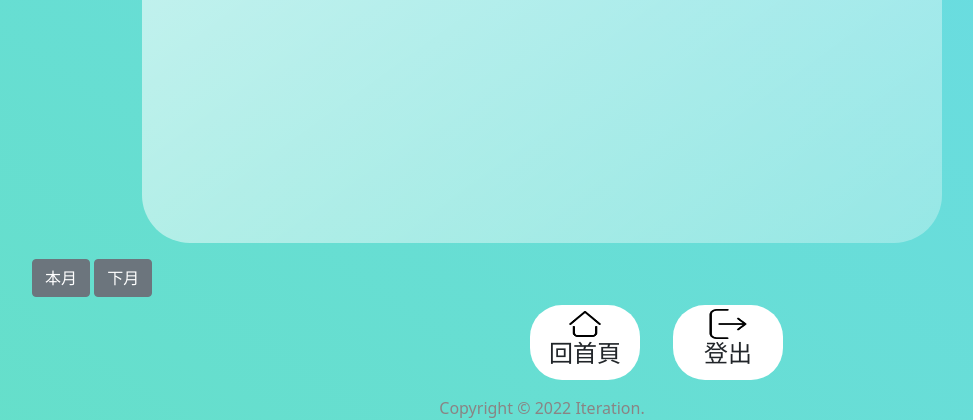
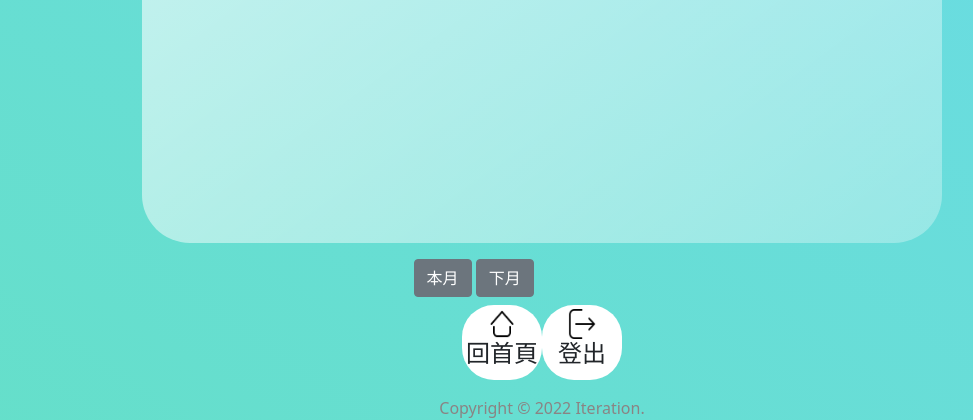
Before and after one commit to Timothychen00/linebot1, a Flask app: page /customers/ in a window 1280 px wide. Shown: the part 464-884 px from the top of the page, without its empty margins (98-1071 px from the left). Run offline with Flask 2, Linux system fonts and the light colour scheme; the visitor is signed in with stand-in values (Sample User, id 1); data that the repository does not hold is empty.

Commit message:
Update user-manage.html

```diff
--- a/Project/templates/user-manage.html
+++ b/Project/templates/user-manage.html
@@ -189,20 +189,20 @@
 
 
 <!-- 按鈕 -->
-        <div class="col-md-2 col-5 ms-md-5 ms-4 mt-md-0 mt-2 mb-2">
-            <button onclick="location.href='/customers/this_month/'" class="btn btn-secondary">本月</button>
-            <button onclick="location.href='/customers/next_month/'" class="btn btn-secondary">下月</button>
+        <div class='row justify-content-center'>
+            <div class="col-md-3 col-5 ms-1 mt-md-0 mt-2 mb-2">
+                <button onclick="location.href='/customers/this_month/'" class="btn btn-secondary">本月</button>
+                <button onclick="location.href='/customers/next_month/'" class="btn btn-secondary">下月</button>
+            </div>
         </div>
 
-        <div class="row  justify-content-center">
-            <div class="col-md-1 col-4 offset-md-2    ">
-                <div style="cursor: pointer;  " onclick="window.location='/home'" class="home p-1" >
+        <div class="row justify-content-center">
+            <div class="col-md-4 col-5 d-flex justify-content-center">
+                <div style="cursor: pointer;width:80px" onclick="window.location='/home'" class="home p-1" >
                     <img src="/static/images/home.png " height=45% width=35% alt="logout button ">
                     <h4>回首頁</h4>
                 </div>
-            </div>
-            <div class="col-md-1 col-4 ms-md-5">
-                <div style="cursor: pointer; " onclick="window.location='/logout'" class="home p-1" >
+                <div style="cursor: pointer;width:80px " onclick="window.location='/logout'" class="home p-1" >
                     <img src="/static/images/logout.png " height=45% width=40% alt="logout button ">
                     <h4>登出</h4>
                 </div>
```
